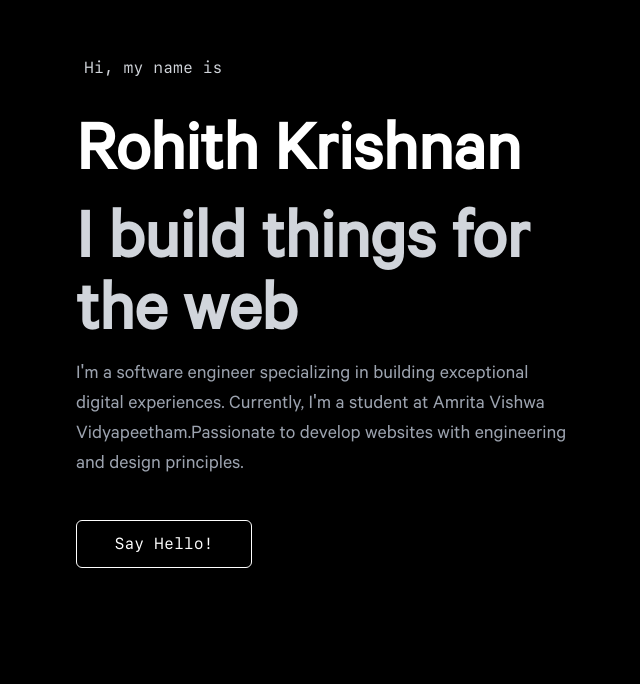
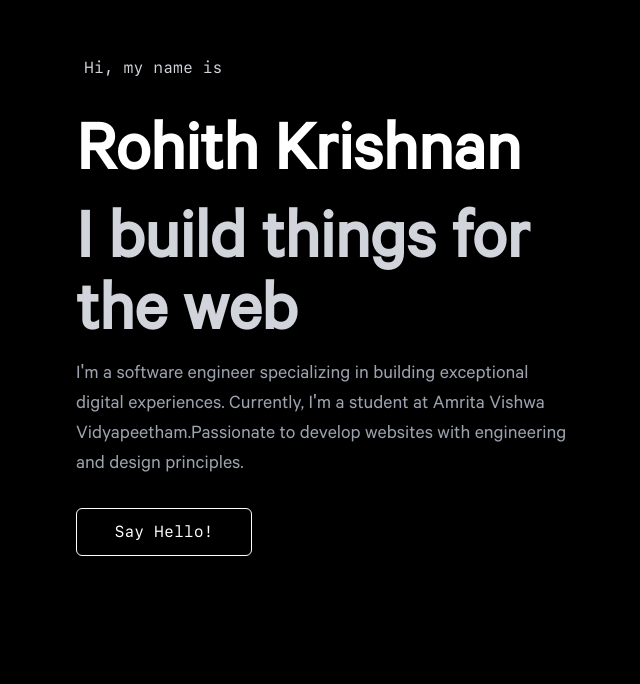
Before and after one commit to Rohithk2003/portfolio, a Next.js app: page / in a window 1280 px wide. Shown: the part 116-800 px from the top of the page, without its empty margins (164-804 px from the left). Built offline with nearby package versions, Linux system fonts and the light colour scheme; what tailwindcss-animated would draw is missing.

Commit message:
changed gap between say hello button and above text

```diff
--- a/components/main.js
+++ b/components/main.js
@@ -33,7 +33,7 @@ export default function Main() {
 				</div>
 
 				<div
-					className={`bg-white flex justify-center items-center font-sans sm:mt-7 mt-4 text-black md:ml-0 ml-1 rounded-md sm:w-44 w-32 text-md h-12 btn-style5`}
+					className={`bg-white flex justify-center items-center font-sans  mt-4 text-black md:ml-0 ml-1 rounded-md sm:w-44 w-32 text-md h-12 btn-style5`}
 				>
 					<Link href={"mailto:@rohithk652@gmail.com"}>Say Hello!</Link>
 				</div>
```
